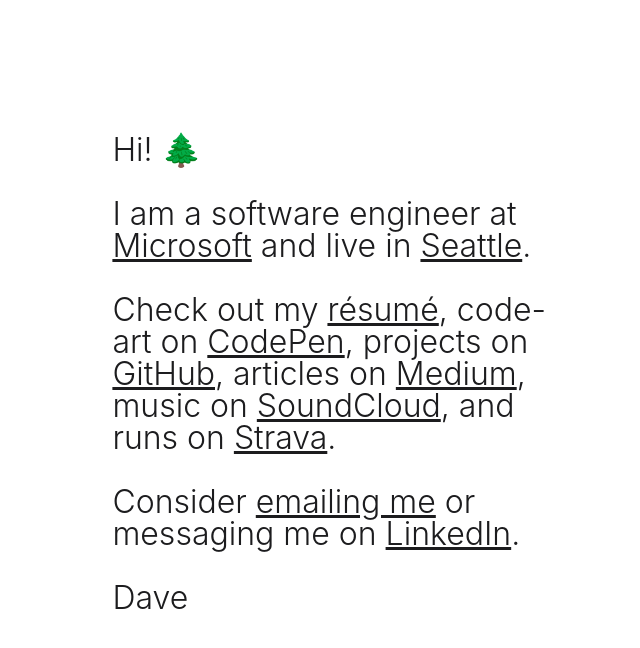
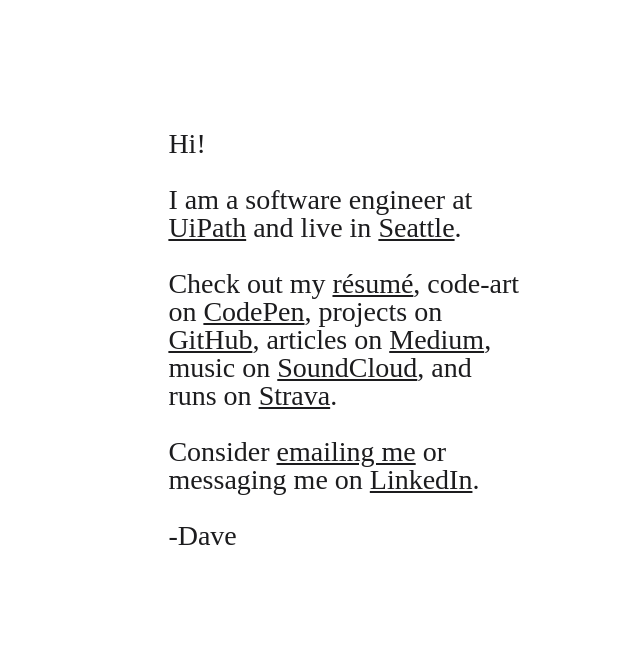
Before and after one commit to davekwiatkowski/davekwiatkowski.github.io, a React (Create React App) app: page / in a window 1280 px wide. Shown: the top 648 px of the page, without its empty margins (294-934 px from the left). Built offline with nearby package versions, Linux system fonts and the light colour scheme.

Commit message:
Update job

```diff
--- a/src/App.css
+++ b/src/App.css
@@ -6,5 +6,5 @@
 
 .Content {
   padding: 8vw;
-  max-width: 21em;
+  max-width: 20em;
 }
--- a/src/App.tsx
+++ b/src/App.tsx
@@ -7,12 +7,7 @@
 const App: FC = () => (
   <div className='App'>
     <div className='Content'>
-      <p>
-        {'Hi! '}
-        <span role='img' aria-label='Evergreen tree'>
-          🌲
-        </span>
-      </p>
+      <p>Hi!</p>
       <p>
         I am a software engineer at
         <Link
@@ -53,7 +48,7 @@
         or messaging me on
         <Link text={Strings.linkedIn} url={Links.linkedIn} isPrecededBySpace />.
       </p>
-      <p>Dave</p>
+      <p>-Dave</p>
     </div>
   </div>
 );
--- a/src/constants/Links.ts
+++ b/src/constants/Links.ts
@@ -1,5 +1,5 @@
 const Links = {
-  employer: 'https://microsoft.com',
+  employer: 'https://www.uipath.com/company/about-us',
   homeTown:
     'https://www.google.com/maps/place/Seattle,+WA/@47.6129432,-122.4821475,11z/data=!3m1!4b1!4m5!3m4!1s0x5490102c93e83355:0x102565466944d59a!8m2!3d47.6062095!4d-122.3320708',
   resume: 'https://davekwiatkowski.com/resume/cv.pdf',
--- a/src/constants/Strings.ts
+++ b/src/constants/Strings.ts
@@ -1,5 +1,5 @@
 const Strings = {
-  employer: 'Microsoft',
+  employer: 'UiPath',
   homeTown: 'Seattle',
   resume: 'résumé',
   codePen: 'CodePen',
--- a/src/index.css
+++ b/src/index.css
@@ -3,9 +3,8 @@
 }
 
 html {
-  font-size: 32px;
-  font-family: -apple-system, BlinkMacSystemFont, 'Segoe UI', Roboto, Oxygen,
-    Ubuntu, Cantarell, 'Open Sans', 'Helvetica Neue', sans-serif;
+  font-size: 28px;
+  font-family: 'Times New Roman', Times, serif;
   color: rgb(28, 28, 30);
   font-weight: 300;
   line-height: 1;
```
